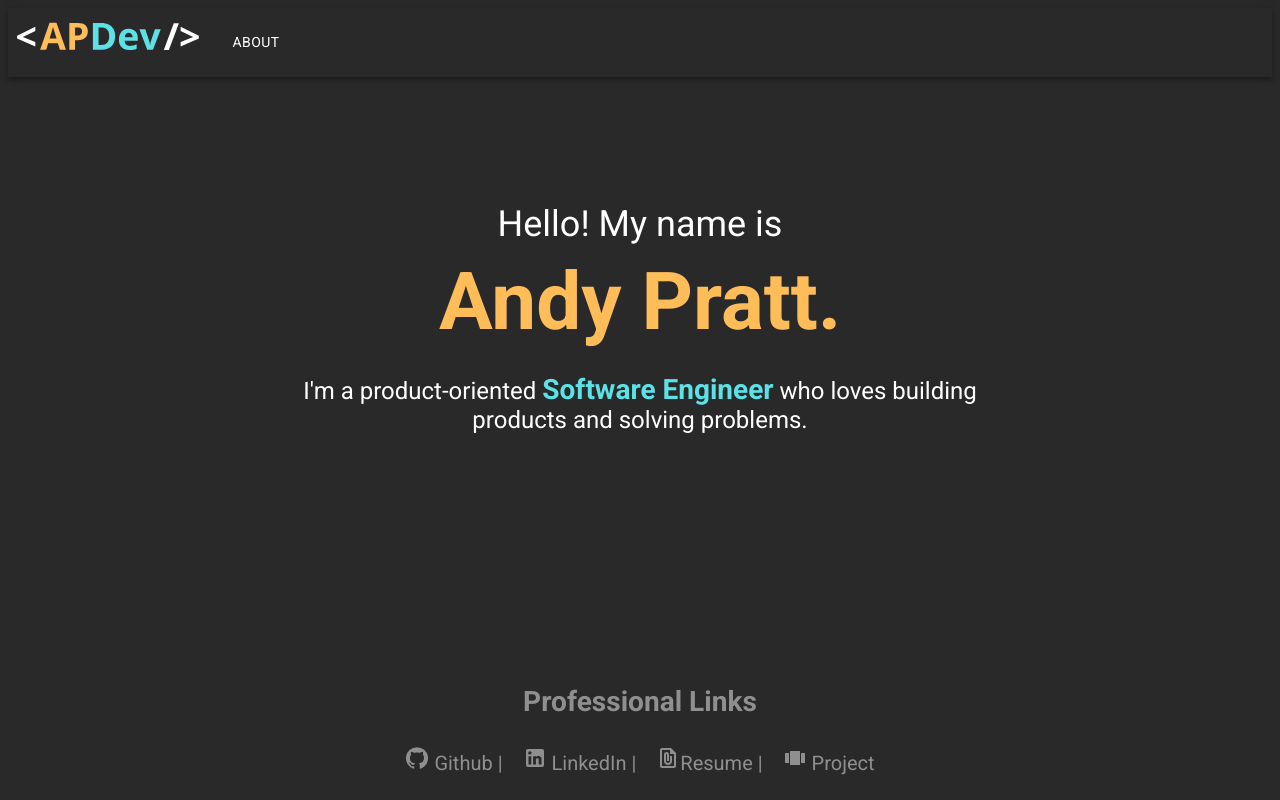
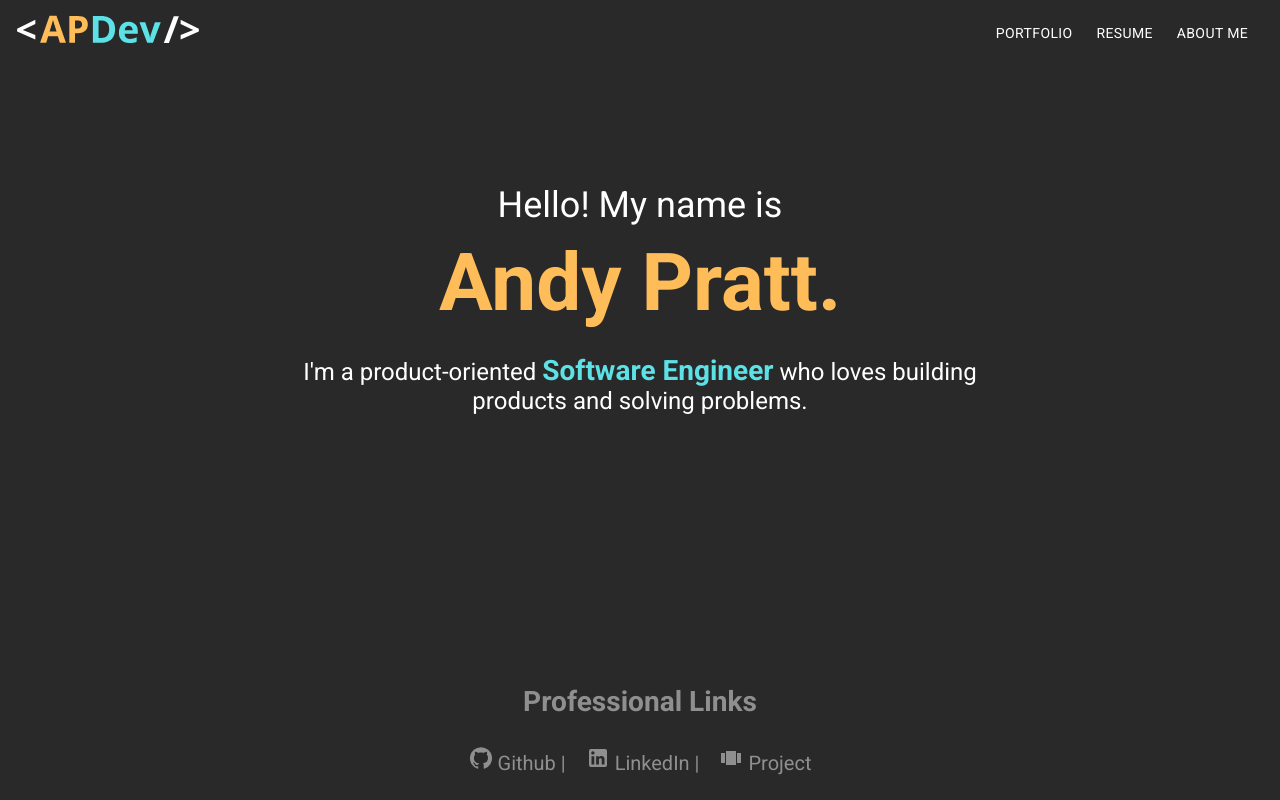
Before and after one commit to mrandypratt/workout-log-client, a React (Create React App) app: page / in a window 1280 px wide. Built offline with nearby package versions, Linux system fonts and the light colour scheme.

Commit message:
Created Desktop Navbar

```diff
--- a/src/assets/APDevLogo.tsx
+++ b/src/assets/APDevLogo.tsx
@@ -1,5 +1,3 @@
-const APDevLogoOpenSans = "";
-
 export const APDevLogo = () => {
   return (
     <div className="logo">
--- a/src/components/Footer.tsx
+++ b/src/components/Footer.tsx
@@ -1,8 +1,7 @@
 import GitHubIcon from '@mui/icons-material/GitHub';
 import LinkedInIcon from '@mui/icons-material/LinkedIn';
-import FilePresentIcon from '@mui/icons-material/FilePresent';
 import ViewCarouselIcon from '@mui/icons-material/ViewCarousel';
-import resume from "../assets/AndyPrattResume.pdf"; // Cannot find module './resume.pdf'.ts(2307)
+
 
 export const Footer = () => {
 
@@ -22,10 +21,6 @@ export const Footer = () => {
           <LinkedInIcon fontSize='medium' color="inherit" /> LinkedIn |
         </a>
 
-        <a className="footer-links" href={resume} target="_blank" rel="noreferrer noopener" style={{margin: 10}}>
-          <FilePresentIcon fontSize='medium' color="inherit"/>Resume |
-        </a>
-
         <a className="footer-links" href={"http://cardswithfriendsgame.com"} target="_blank" rel="noreferrer noopener" style={{margin: 10}}>
           <ViewCarouselIcon fontSize='medium' color="inherit"/> Project
         </a>
--- a/src/components/Navbar.tsx
+++ b/src/components/Navbar.tsx
@@ -1,124 +1,60 @@
-import * as React from 'react';
-import AppBar from '@mui/material/AppBar';
-import Box from '@mui/material/Box';
-import Toolbar from '@mui/material/Toolbar';
-import IconButton from '@mui/material/IconButton';
-import Typography from '@mui/material/Typography';
-import Menu from '@mui/material/Menu';
-import Container from '@mui/material/Container';
-import Button from '@mui/material/Button';
-import MenuItem from '@mui/material/MenuItem';
-import MenuIcon from '@mui/icons-material/Menu';
 import { Link } from "react-router-dom"
 import { APDevLogo } from '../assets/APDevLogo';
+import React, { useState, useEffect } from 'react';
+import resume from "../assets/AndyPrattResume.pdf"; // Cannot find module './resume.pdf'.ts(2307)
 
-export const Navbar = () => {
-  const [anchorElNav, setAnchorElNav] = React.useState<null | HTMLElement>(null);
-  const [anchorElUser, setAnchorElUser] = React.useState<null | HTMLElement>(null);
+const DesktopNavbar = (): JSX.Element => {
+  return (
+    <div className="desktop-nav">
+      <Link to="/">
+        <APDevLogo/>
+      </Link>
+      <div className="desktop-nav-button-container">
+        <Link to="/portfolio">
+          <div className="desktop-nav-button">
+              PORTFOLIO
+          </div>
+        </Link>
 
-  const handleOpenNavMenu = (event: React.MouseEvent<HTMLElement>) => {
-    setAnchorElNav(event.currentTarget);
-  };
+        <a href={resume} target="_blank" rel="noreferrer noopener">
+          <div className="desktop-nav-button">
+            RESUME
+          </div>
+        </a>
 
-  const handleCloseNavMenu = () => {
-    setAnchorElNav(null);
-  };
+        <Link to="/about">
+          <div className="desktop-nav-button">
+            ABOUT ME
+          </div>
+        </Link>
+      </div>
+    </div>
+  )
+}
 
-  const handleCloseUserMenu = () => {
-    setAnchorElUser(null);
-  };
+const MobileNavbar = (): JSX.Element => {
+  return (
+    <div className="mobile-navbar">
+
+    </div>
+  )
+}
+
+export const Navbar = (): JSX.Element => {
+  const [matches, setMatches] = useState(
+    window.matchMedia("(min-width: 768px)").matches
+  )
+
+  useEffect(() => {
+    window
+    .matchMedia("(min-width: 768px)")
+    .addEventListener('change', e => setMatches( e.matches ));
+  }, []);
 
   return (
-    <AppBar style={{backgroundColor: "#292929", fontStyle: "Roboto"}} color="inherit" position="static">
-      <div>
-        <Toolbar disableGutters>
-          <Typography
-            variant="h6"
-            noWrap
-            component="div"
-            sx={{ mr: 2, display: { xs: 'none', md: 'flex' } }}
-          >
-
-          <Link to="/">
-            <APDevLogo/>
-          </Link>
-
-          </Typography>
-
-          <Box sx={{ flexGrow: 1, display: { xs: 'flex', md: 'none' } }}>
-            <IconButton
-              size="large"
-              aria-label="account of current user"
-              aria-controls="menu-appbar"
-              aria-haspopup="true"
-              onClick={handleOpenNavMenu}
-              color="inherit"
-            >
-              <MenuIcon />
-            </IconButton>
-
-            <Menu
-              id="menu-appbar"
-              anchorEl={anchorElNav}
-              anchorOrigin={{
-                vertical: 'bottom',
-                horizontal: 'left',
-              }}
-              keepMounted
-              transformOrigin={{
-                vertical: 'top',
-                horizontal: 'left',
-              }}
-              open={Boolean(anchorElNav)}
-              onClose={handleCloseNavMenu}
-              sx={{
-                display: { xs: 'block', md: 'none' },
-              }}
-            >
-              <MenuItem>
-                <Typography textAlign="center">About</Typography>
-              </MenuItem>
-            </Menu>
-          </Box>
-          <Typography
-            variant="h6"
-            noWrap
-            component="div"
-            sx={{ flexGrow: 1, display: { xs: 'flex', md: 'none' } }}
-          >
-
-          <Link to="/">
-            <APDevLogo/>
-          </Link>
-
-          </Typography>
-          <Box sx={{ flexGrow: 1, display: { xs: 'none', md: 'flex' } }}>
-            <Button sx={{ my: 2, color: 'inherit', display: 'block' }}>
-              About
-            </Button>
-          </Box>
-
-          <Box sx={{ flexGrow: 0 }}>
-            <Menu
-              sx={{ mt: '45px' }}
-              id="menu-appbar"
-              anchorEl={anchorElUser}
-              anchorOrigin={{
-                vertical: 'top',
-                horizontal: 'right',
-              }}
-              keepMounted
-              transformOrigin={{
-                vertical: 'top',
-                horizontal: 'right',
-              }}
-              open={Boolean(anchorElUser)}
-              onClose={handleCloseUserMenu}
-            >
-            </Menu>
-          </Box>
-        </Toolbar>
-      </div>
-    </AppBar>
+    <div >
+      {matches && (<DesktopNavbar/>)}
+      {!matches && (<MobileNavbar/>)}
+    </div>
   );
-};
+}
--- a/src/styles/App.css
+++ b/src/styles/App.css
@@ -4,12 +4,45 @@ body {
   color: white;
 }
 
-.logo {
-  background-color: #292929;
-  cursor: pointer;
+.app {
 }
 
-.app {
+/* NAVBAR */
+
+a {
+  text-decoration: none;
+}
+
+.logo {
+  align-self: left;
+}
+
+.desktop-nav {
+  text-align: center;
+  justify-content: center;
+  height: 50px;
+  display: flex;
+  justify-content: space-between;
+  align-items: center;
+}
+
+.desktop-nav-button-container {
+  width: 300px;
+  display: flex;
+  flex-direction: row;
+  align-self: "right";
+  justify-content: space-evenly;
+}
+
+
+.desktop-nav-button {
+  color: white;
+  text-decoration: none;
+  font-family: Roboto, Helvetica, Arial, sans-serif;
+  font-weight: 500;
+  font-size: 0.875rem;
+  line-height: 1.75;
+  letter-spacing: 0.02857em;
 }
 
 .page-container {
@@ -50,7 +83,7 @@ body {
   font-size: 1.75rem;
 }
 
-/* Footer & Footer Links */
+/* Footer */
 
 .footer {
   position: absolute;
```
Also changed, not shown: src/components/OldNavbar.tsx (added, +134 -0 lines).
